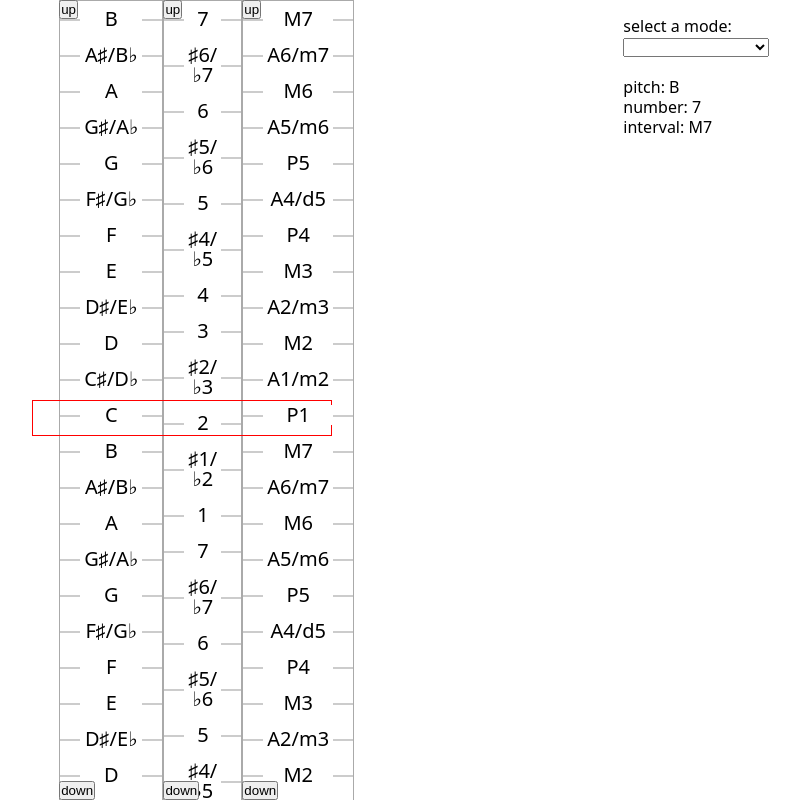
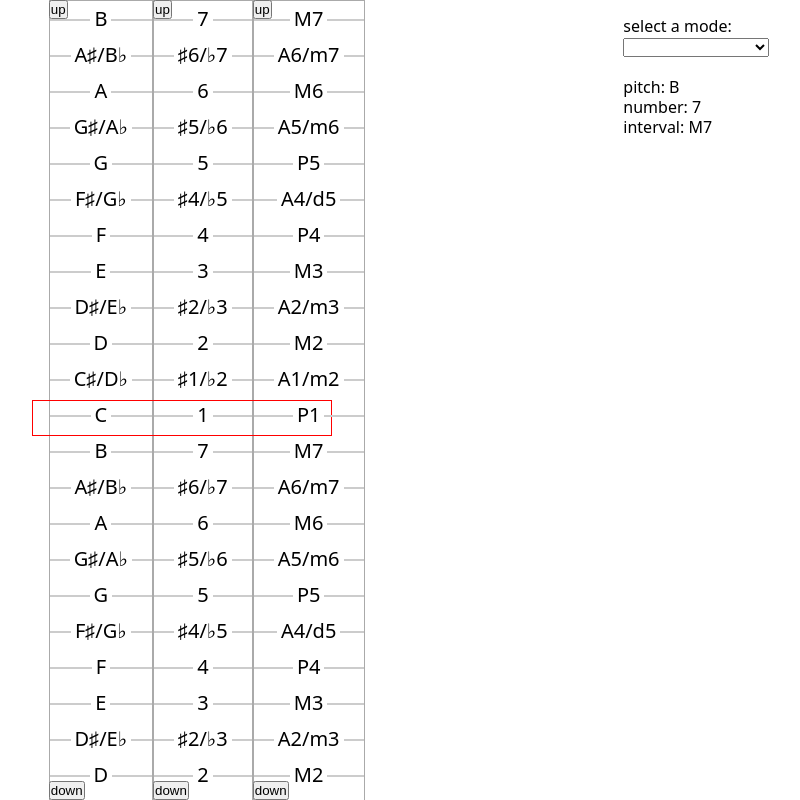
Before and after one commit to katmh/diatonic, a Svelte app: page / in a window 1280 px wide. Shown: the whole page, without its empty margins (350-1150 px from the left). Built offline with nearby package versions, Linux system fonts and the light colour scheme.

Commit message:
prevent label from wrapping

```diff
--- a/src/components/Ruler.svelte
+++ b/src/components/Ruler.svelte
@@ -131,6 +131,8 @@
     .item {
         position: relative;
         padding: 8px 20px;
+        display: flex;
+        justify-content: center;
     }
 
     .label {
@@ -140,6 +142,7 @@
         background: #fff;
         padding: 0 0.25rem;
         font: normal 20px/1 system-ui;
+        width: max-content;
     }
 
     .mark {
```
